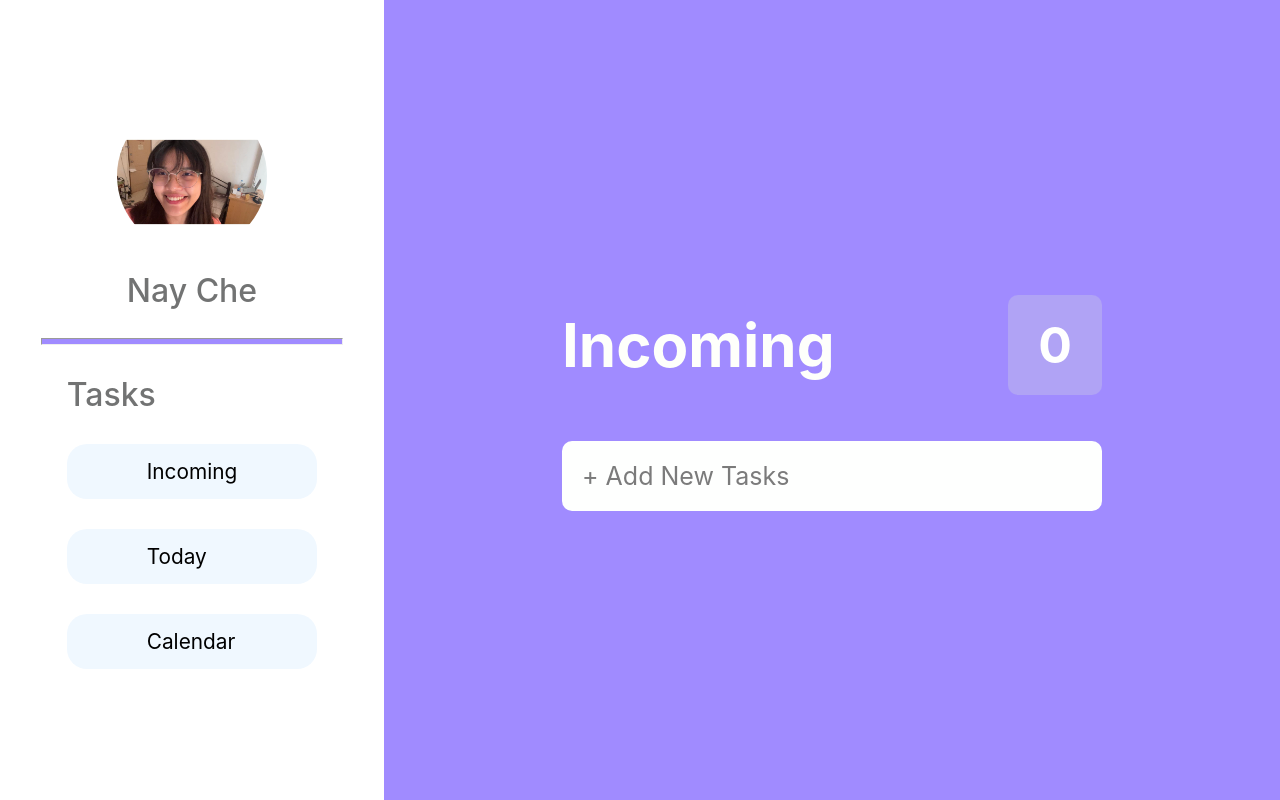
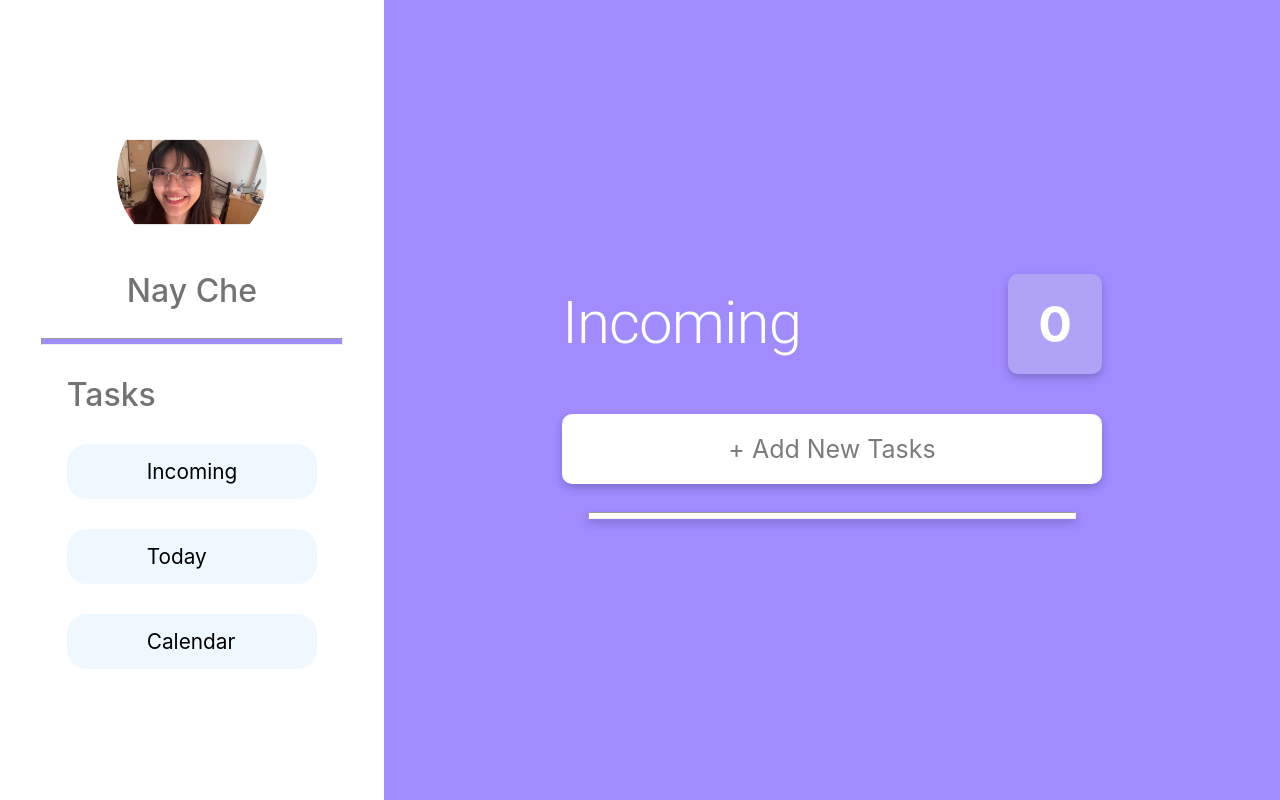
Before and after one commit to NayCMMKyaw/frend-react-lab, a React (Create React App) app: page / in a window 1280 px wide. Built offline with nearby package versions, Linux system fonts and the light colour scheme.

Commit message:
Checkpt1 commit

```diff
--- a/package.json
+++ b/package.json
@@ -3,12 +3,15 @@
   "version": "0.1.0",
   "private": true,
   "dependencies": {
+    "@emotion/react": "^11.10.6",
+    "@emotion/styled": "^11.10.6",
+    "@mui/material": "^5.11.14",
     "@testing-library/jest-dom": "^5.16.5",
     "@testing-library/react": "^13.4.0",
     "@testing-library/user-event": "^13.5.0",
     "react": "^18.2.0",
     "react-dom": "^18.2.0",
-    "react-scripts": "5.0.1",
+    "react-scripts": "^5.0.1",
     "web-vitals": "^2.1.4"
   },
   "scripts": {
--- a/src/components/Todo.jsx
+++ b/src/components/Todo.jsx
@@ -1,5 +1,71 @@
 import { useState } from "react";
 import CardList from "./CardList";
+import {Box, Typography, Modal, Textfield, Button} from "@mui/material";
+import { bgcolor } from "@mui/system";
+
+const addNewTaskBarStyle = {
+  padding: "20px",
+  background: "#fefffe",
+  width: { xs: "300px", md:"500px"},
+  borderRadius: "10px",
+  margin: "20px 0px",
+  fontSize: "25px",
+  color: "#7b7b7b",
+  display: "flex",
+  alignItems: "center",
+  justifyContent: "center",
+  boxShadow: "0 4px 8px 0 rgba(0,0,0,0.2)",
+};
+
+const wrapperTodoListStyle = {
+  display: "flex",
+  flexDirection: "column",
+  alignItems: "center",
+  marginTop: "20px",
+};
+
+const wrapperHeaderStyle ={
+  display: "flex",
+  justifyContent: "space-between",
+  alignItems: "center",
+};
+
+const headerTextStyle = {
+  color: "#fefffb",
+  fontSize: { xs: "50px", md: "60px"},
+};
+
+const headerTodoListLengthStyle = {
+  padding: "20px 30px",
+  backgroundColor: "#b0a3f5",
+  boxShadow: " 0 4px 8px 0 rgba(0,0,0,0.2)",
+  fontSize: "50px",
+  borderRadius: "10px",
+  color: "white",
+  fontWeight: "bold",
+};
+
+const modalStyle = {
+  display: "flex",
+  flexDirection: "column",
+  alignItems: "center",
+  justifyContent: "center",
+  position: "absolute",
+  top: "50%",
+  left: "50%",
+  transform: "translate(-50%, -50%)",
+  width: 400,
+  bgcolor: "background.paper",
+  boxShadow: 24,
+  p: 4,
+  borderRadius: "10px",
+};
+
+const horizontalStyle = {
+  width: "90%",
+  backgroundColor: "white",
+  boxShadow: "0 4px 8px 0 rgba(0,0,0,0.2)",
+};
 
 function Todo() {
   const [todo, setTodo] = useState([]);
@@ -9,48 +75,25 @@ function Todo() {
     setTodo([...todo, "new task"])
   }
   return (
-    <div>
-      <div
-        style={{
-          display: "flex",
-          justifyContent: "space-between",
-          alignItems: "center",
-        }}
-      >
+    <Box sx={{ margin: "20px" }}>
+      <div style={wrapperHeaderStyle}>
         <div>
-          <h1 style={{ color: "#fefffb", fontSize: "60px" }}>Incoming</h1>
+          <Typography variant="h1" sx={headerTextStyle}>
+            Incoming
+          </Typography>
         </div>
-        <div
-          style={{
-            padding: "20px 30px",
-            backgroundColor: "#b0a3f5",
-            fontSize: "50px",
-            borderRadius: "10px",
-            color: "white",
-            fontWeight: "bold",
-          }}
-        >
-          {todo.length}
-        </div>
+        <div style={headerTodoListLengthStyle}>{todo.length}</div>
       </div>
-      <div
-        style={{
-          padding: "20px",
-          background: "#fefffe",
-          width: "500px",
-          borderRadius: "10px",
-          margin: "20px 0px",
-          fontSize: "25px",
-          color: "#7b7b7b",
-        }}
-        onClick={handleAdd}
-      >
+      <Box sx={wrapperTodoListStyle}>
+        <Box sx={addNewTaskBarStyle} onClick={handleAdd}>
         + Add New Tasks
-      </div>
+      </Box>
       {todo.map((item)=>{
         return <CardList task={item}/>
       })}
-    </div>
+      </Box>
+      <hr style={horizontalStyle} />
+    </Box>
   );
 }
 export default Todo;
```
Also changed, not shown: 1 other file (tests, documents, lock files or other folders).
